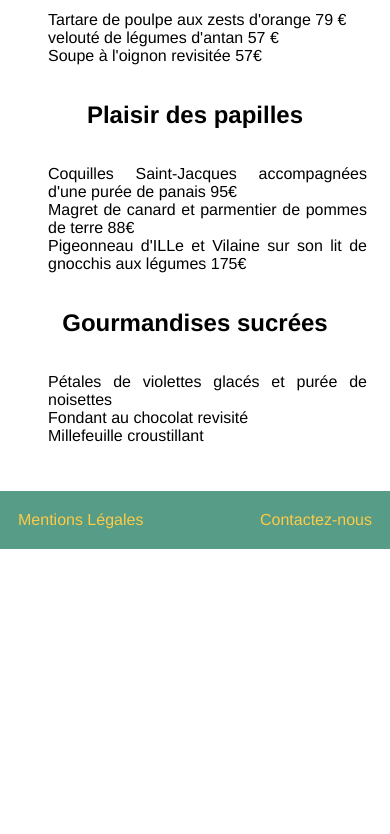
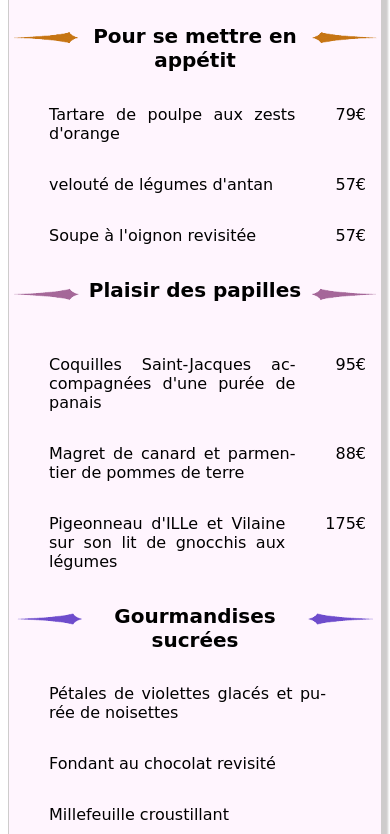
Before and after one commit to georgecedric/ohmyfood, a website: page views/menu_le_chic_a_la_francaise.html in a window 390 px wide. Shown: the part 247-1081 px from the top of the page. Before the commit the page ends 844 px from the top, so only its background shows below. Drawn offline with Linux system fonts and the light colour scheme.

Commit message:
finalisation des pages menus version mobile

```diff
--- a/css/sass/style.scss
+++ b/css/sass/style.scss
@@ -9,8 +9,7 @@ header{
     background-color:$primary-color;
     text-align:center;
     padding: 20px;
-    margin: -10px;
-    margin-bottom: 20px;
+    margin: -10px -10px 20px -10px;
     img{
         width: 40%;
     }
@@ -21,16 +20,15 @@ main {
     flex-direction: column;
     text-align: center;
     img{
-        width:70%;
+        width:80%;
+        margin-bottom: 20px;
     }
 }
-
 
 footer{
     display: flex;
     justify-content: space-between;
-    margin: -10px;
-    margin-top:30px;
+    margin:30px -10px -10px -10px;
     padding:20px;
     background-color:$primary-color;
      a {
@@ -43,8 +41,6 @@ footer{
 .btn {
     display: inline-block;
     margin: auto ;
-    margin-top:20px;
-    margin-bottom: 20px;
     border-radius: 10px;
     width:150px;
     line-height:50px;
@@ -52,31 +48,24 @@ footer{
     font-size: 15px;
     background-color:$primary-color;
     color:$secondary-color;
-    &:hover {
-        background:blue;
-    }
 }
+
 /* menu */
 
-@mixin menu_LNE{
-    background-color: #fcdfdb;
+
+.menu {
     font-family: Bradley Hand, cursive;
-    h2{
-        display:flex;
-        justify-content: space-between;
-        color:black;
-        font-size: 25px;
-        img{
-            width:20%;
-            height:20px;
-            padding-top: 5px;
-
-        }
+    border: 1px solid  rgb(206, 204, 204);
+    box-shadow:5px 2px 2px 1px rgb(206, 204, 204);
+    &.menu__LNE {
+        background-color: #fcdfdb;
     }
-}
-@mixin menu_LDDP{
-    background-color: white;
-    font-family: Bradley Hand, cursive;
+    &.menu__LCALF{
+        background-color: #fff5fe;
+    }
+    &.menu__LDDP{
+        background-color: #f9f9f9,
+    }
     h2{
         display:flex;
         justify-content: space-between;
@@ -85,20 +74,10 @@ footer{
         img{
             width:20%;
             height:20px;
+            padding-top: 5px;
         }
     }
 }
-.menu {
-    &.menu__LNE{
-        @include menu_LNE;
-    }
-    &.menu__LDDP{
-        @include menu_LDDP;
-    }
-
-}
-
-
 
 .mirror {
     transform: scaleX(-1);;
@@ -111,10 +90,9 @@ ul {
         display:flex;
         flex-wrap:nowrap ;
         justify-content: space-between;
+        .leftlignemenu{
+            margin-right: 40px;
+            hyphens: auto;
+        }
     }
 }
-
-.leftlignemenu{
-    margin-right: 40px;
-    hyphens: auto;
-}
--- a/views/menu_le_chic_a_la_francaise.html
+++ b/views/menu_le_chic_a_la_francaise.html
@@ -20,26 +20,29 @@
         </header>
         <main>
             <h1>Le chic à la française</h1>
+            <section class="menu menu__LCALF">
+                <figure><img  src="../images/logo_le_chic_a_la_francaise.png" alt="logo Le chic à la française"/></figure>
 
-            <h2>Pour se mettre en appétit</h2>
+                <h2><img  src="../images/trait_menu_LCALF_entree.png" alt="trait décoration"/>Pour se mettre en appétit<img class="mirror" src="../images/trait_menu_LCALF_entree.png" alt="trait décoration"/></h2>
             <ul>
-                <li>Tartare de poulpe aux zests d'orange 79 €</li>
-                <li>velouté de légumes d'antan 57 €</li>
-                <li>Soupe à l'oignon revisitée 57€</li>
+                <li><p class="leftlignemenu">Tartare de poulpe aux zests d'orange</p> <p>79€</p></li>
+                <li><p class="leftlignemenu">velouté de légumes d'antan</p> <p>57€</p></li>
+                <li><p class="leftlignemenu">Soupe à l'oignon revisitée</p> <p>57€</p></li>
             </ul>
+            <h2><img  src="../images/trait_menu_LCALF_plat.png" alt="trait décoration"/>Plaisir des papilles<img class="mirror" src="../images/trait_menu_LCALF_plat.png" alt="trait décoration"/></h2>
+            <ul>
+                <li><p class="leftlignemenu">Coquilles Saint-Jacques accompagnées d'une purée de panais</p> <p>95€</p></li>
+                <li><p class="leftlignemenu">Magret de canard et parmentier de pommes de terre</p> <p>88€</p></li>
+                <li><p class="leftlignemenu">Pigeonneau d'ILLe et Vilaine sur son lit de gnocchis aux légumes</p> <p>175€</p></li>
+            </ul>
+            <h2><img  src="../images/trait_menu_LCALF_dessert.png" alt="trait décoration"/>Gourmandises sucrées<img class="mirror" src="../images/trait_menu_LCALF_dessert.png" alt="trait décoration"/></h2>
 
-            <h2> Plaisir des papilles</h2>
             <ul>
-                <li>Coquilles Saint-Jacques accompagnées d'une purée de panais 95€</li>
-                <li>Magret de canard et parmentier de pommes de terre 88€</li>
-                <li>Pigeonneau d'ILLe et Vilaine sur son lit de gnocchis aux légumes 175€</li>
+                <li><p class="leftlignemenu">Pétales de violettes glacés et purée de noisettes</p></li>
+                <li><p class="leftlignemenu">Fondant au chocolat revisité</p></li>
+                <li><p class="leftlignemenu">Millefeuille croustillant</p></li>
             </ul>
-            <h2>Gourmandises sucrées</h2>
-            <ul>
-                <li>Pétales de violettes glacés et purée de noisettes</li>
-                <li>Fondant au chocolat revisité</li>
-                <li>Millefeuille croustillant</li>
-            </ul>
+            </section>
         </main>
         <footer>
             <a href="mentions_legales.html">Mentions Légales</a>
```
Also changed, not shown: views/menu_La_palette_du_gout.html (+15 -15 lines), views/menu_la_note_enchantée.html (+3 -3 lines), views/menu_le_delices_des_papilles.html (+3 -3 lines), css/style.css, images/logo_la_palette_du_gout.png (added), images/logo_le_chic_a_la_francaise.png (added), images/trait_menu_LCALF_dessert.png (added), images/trait_menu_LCALF_desset.png (added), images/trait_menu_LCALF_entree.png (added), images/trait_menu_LCALF_plat.png (added), images/trait_menu_LPDG.png (added), 1 other file.
